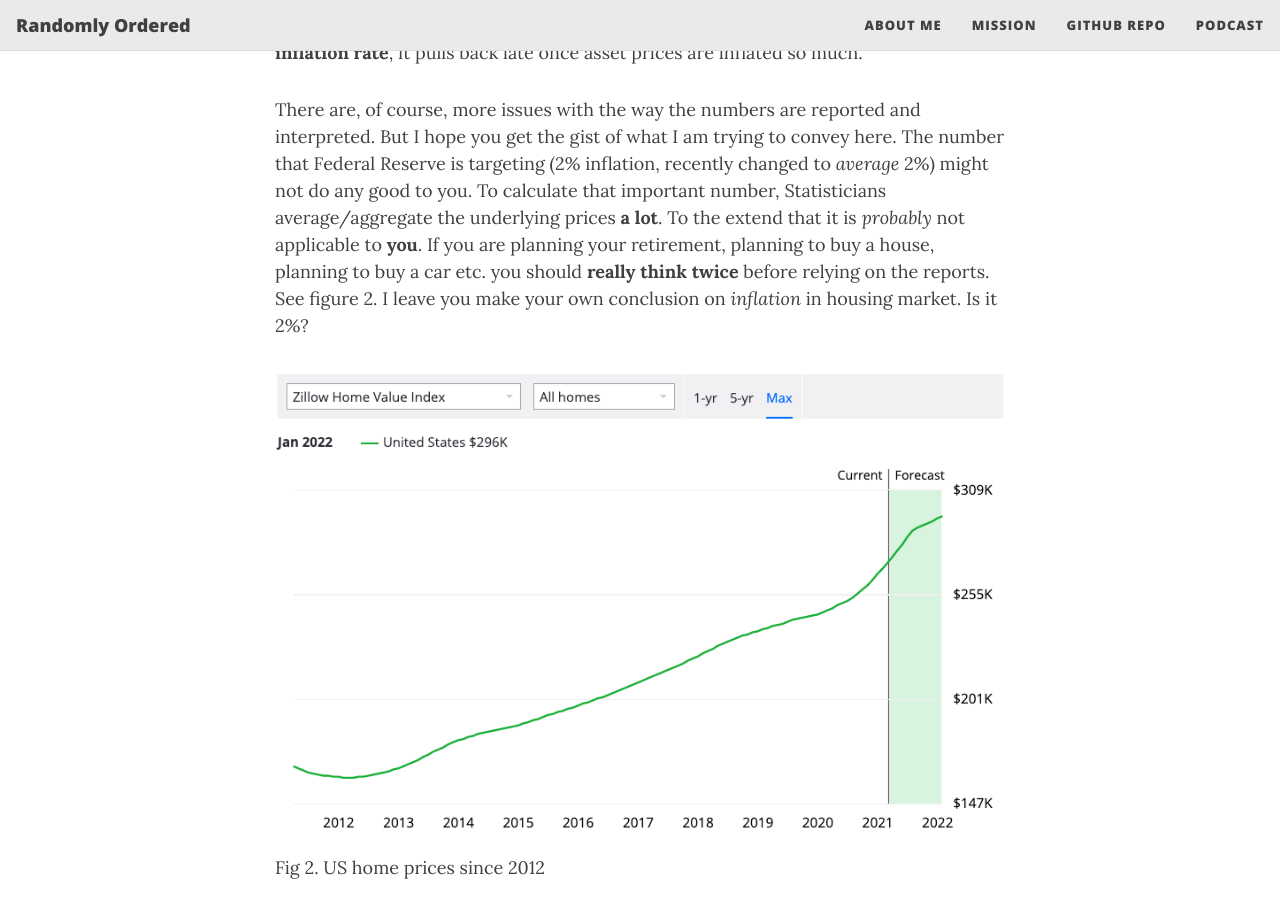
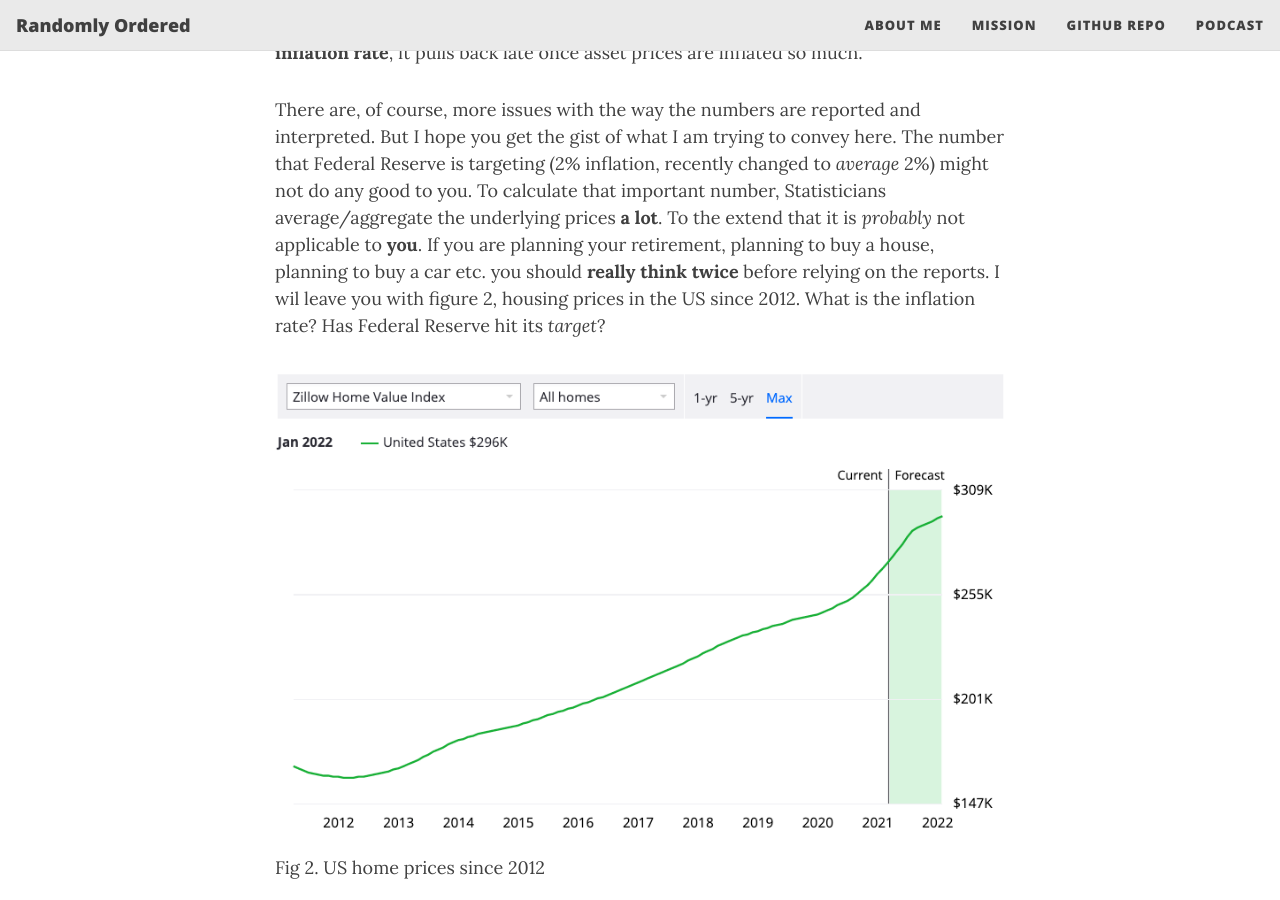
Before and after one commit to aissaei/randomlyordered.github.io, a Jekyll site: the page built from _posts/2021-03-13-you_are_poorer_than_what_you_are_told.md, in a window 1280 px wide and 900 px high, scrolled down 4034 px. Built offline with Jekyll 4.4.1, drawn with Linux system fonts in a browser that asks for light colours; nearby versions of some CDN libraries.

Commit message:
new post - you are poorer than what you think

```diff
--- a/_posts/2021-03-13-you_are_poorer_than_what_you_are_told.md
+++ b/_posts/2021-03-13-you_are_poorer_than_what_you_are_told.md
@@ -41,7 +41,8 @@
 #### In times of shock, inflation increases more asymmetrically
 Whenever some shocks such as 2008 meltdown, 2000 tech bobble, 2020 pandemic, etc. happens, Federal Reserve uses its **tools** to stimulate the growth. It usually drops the interest rate, prints money and uses quantitative easing. The result is growth in liquidity (cheap cash) which in fact results in high inflation. The inflation introduced during those times are usually a lot higher than the 2% target and are extremely asymmetric. For example, asset prices rise so much during those times while other goods and services lag behind. Since Federal Reserve is mainly interested in **average inflation rate**, it pulls back late once asset prices are inflated so much.
 
-There are, of course, more issues with the way the numbers are reported and interpreted. But I hope you get the gist of what I am trying to convey here. The number that Federal Reserve is targeting (2% inflation, recently changed to *average* 2%) might not do any good to you. To calculate that important number, Statisticians average/aggregate the underlying prices **a lot**. To the extend that it is *probably* not applicable to **you**. If you are planning your retirement, planning to buy a house, planning to buy a car etc. you should **really think twice** before relying on the reports. See figure 2. I leave you make your own conclusion on *inflation* in housing market. Is it 2%?
+There are, of course, more issues with the way the numbers are reported and interpreted. But I hope you get the gist of what I am trying to convey here. The number that Federal Reserve is targeting (2% inflation, recently changed to *average* 2%) might not do any good to you. To calculate that important number, Statisticians average/aggregate the underlying prices **a lot**. To the extend that it is *probably* not applicable to **you**. If you are planning your retirement, planning to buy a house, planning to buy a car etc. you should **really think twice** before relying on the reports. I wil leave you with figure 2, housing prices in the US since 2012. What is the inflation rate? Has Federal Reserve hit its *target*?
+
 {% include image.html url="/assets/img/zillow-home-price.png" description="Fig 2. US home prices since 2012" %}
 
 #### Bottom line
```
